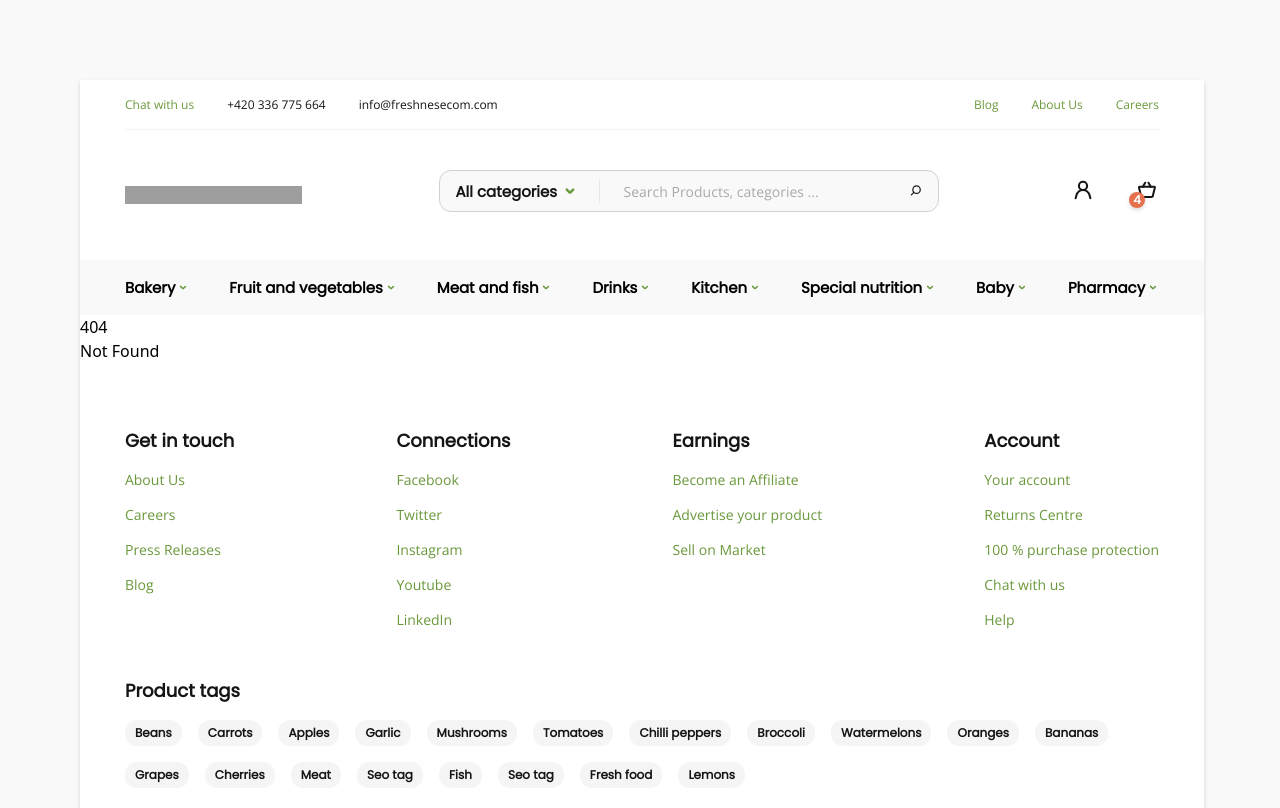
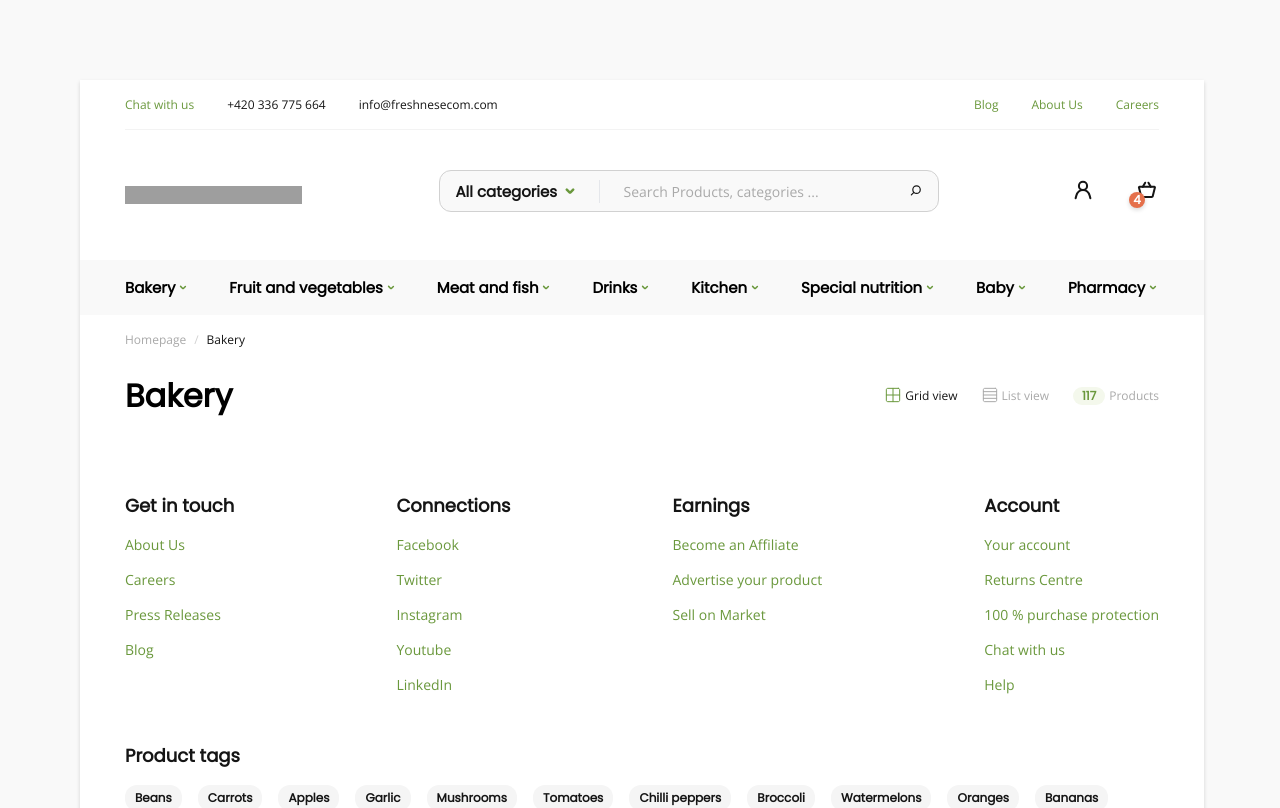
Before and after one commit to f-a-t-h-e/svelte-ecommerce, a SvelteKit app: page /Bakery in a window 1280 px wide. Before the commit this address had no page. Shown: the top 808 px of the page. Built offline with nearby package versions, Linux system fonts and the light colour scheme; grey boxes are pictures that could not be loaded.

Commit message:
Add : navigation details & initial ui - path - title - count & ui display

```diff
--- a/src/app.css
+++ b/src/app.css
@@ -35,6 +35,14 @@
 		font-size: 0.9375rem;
 		font-style: normal;
 		font-weight: 700;
+		line-height: normal;
+	}
+	.s1 {
+		font-family: Poppins;
+		font-size: 2rem;
+		font-style: normal;
+		font-weight: 600;
+		/* line-height: 140%; 2.8rem */
 		line-height: normal;
 	}
 	.s3 {
--- a/src/routes/+page.svelte
+++ b/src/routes/+page.svelte
@@ -19,11 +19,11 @@
 			<!-- cat menu -->
 			<BasicCategories
 				links={[
-					{ txt: 'Bakery', href: '/' },
-					{ txt: 'Fruit and vegetables', href: '/' },
-					{ txt: 'Meat and fish', href: '/' },
-					{ txt: 'Drinks', href: '/' },
-					{ txt: 'Kitchen', href: '/' }
+					{ txt: 'Bakery', href: '/Bakery' },
+					{ txt: 'Fruit and vegetables', href: '/Fruit and vegetables' },
+					{ txt: 'Meat and fish', href: '/Meat and fish' },
+					{ txt: 'Drinks', href: '/Drinks' },
+					{ txt: 'Kitchen', href: '/Kitchen' }
 				]}>More categories</BasicCategories
 			>
 			<!-- space for heading -->
--- /dev/null
+++ b/src/routes/[category]/+page.svelte
@@ -0,0 +1,46 @@
+<script lang="ts">
+    import {page} from "$app/stores";
+</script>
+
+<div class="py-[1rem] px-[2.8125rem] bg-c-1-j flex">
+    <p class="caption text-c-1-c"><a href="/">Homepage</a></p>
+    <span class="caption mx-[.5rem] text-c-1-d">/</span>
+    <p class="caption text-c-1-a">{$page.params.category}</p>
+</div>
+<main class="mx-auto max-w-[78.75rem]">
+    <div class="flex justify-between py-[.5rem] px-[2.8125rem] bg-c-1-j items-center">
+        <h1 class="s1">{$page.params.category}</h1>
+        <div class="flex gap-[1.5rem]">
+            <label class="flex gap-[0.25rem]">
+                <input class="peer" type="radio" name="layout-display" hidden checked>
+                <div class="stroke-c-1-c peer-checked:stroke-c-2-a flex w-[1rem] h-[1rem] justify-center items-center">
+                    <svg xmlns="http://www.w3.org/2000/svg" width="16" height="16" viewBox="0 0 16 16" fill="none">
+                        <path d="M13.333 1.33331H2.66634C1.92996 1.33331 1.33301 1.93027 1.33301 2.66665V13.3333C1.33301 14.0697 1.92996 14.6666 2.66634 14.6666H13.333C14.0694 14.6666 14.6663 14.0697 14.6663 13.3333V2.66665C14.6663 1.93027 14.0694 1.33331 13.333 1.33331Z" stroke-linecap="round" stroke-linejoin="round"/>
+                        <path d="M1.33301 8H14.6663" stroke-linecap="round" stroke-linejoin="round"/>
+                        <path d="M8 1.33331V14.6666" stroke-linecap="round" stroke-linejoin="round"/>
+                      </svg>
+                </div>
+                <p class="caption text-c-1-a">Grid view</p>
+            </label>
+            <label class="flex gap-[0.25rem]">
+                <input class="peer" type="radio" name="layout-display" hidden >
+                <div class="stroke-c-1-c peer-checked:stroke-c-2-a flex w-[1rem] h-[1rem] justify-center items-center">
+                    <svg xmlns="http://www.w3.org/2000/svg" width="16" height="16" viewBox="0 0 16 16" fill="none">
+                        <path d="M13.333 1.33331H2.66634C1.92996 1.33331 1.33301 1.93027 1.33301 2.66665V13.3333C1.33301 14.0697 1.92996 14.6666 2.66634 14.6666H13.333C14.0694 14.6666 14.6663 14.0697 14.6663 13.3333V2.66665C14.6663 1.93027 14.0694 1.33331 13.333 1.33331Z" stroke-linecap="round" stroke-linejoin="round"/>
+                        <path d="M1.33301 4.66663H14.6663" stroke-linecap="round" stroke-linejoin="round"/>
+                        <path d="M1.33301 8H14.6663" stroke-linecap="round" stroke-linejoin="round"/>
+                        <path d="M1.33301 11.3333H14.6663" stroke-linecap="round" stroke-linejoin="round"/>
+                      </svg>
+                </div>
+                <p class="caption text-c-1-c">List view</p>
+            </label>
+            <div class="flex gap-[0.25rem]">
+                <div class="h-full flex justify-center items-center bg-c-2-e px-[.5rem] rounded-[.75rem]">
+                    <!-- dynamic -->
+                    <p class="s6 text-c-2-a px-[1px]">117</p>
+                </div>
+                <p class="caption text-c-1-c">Products</p>
+            </div>
+        </div>
+    </div>
+</main>
```
